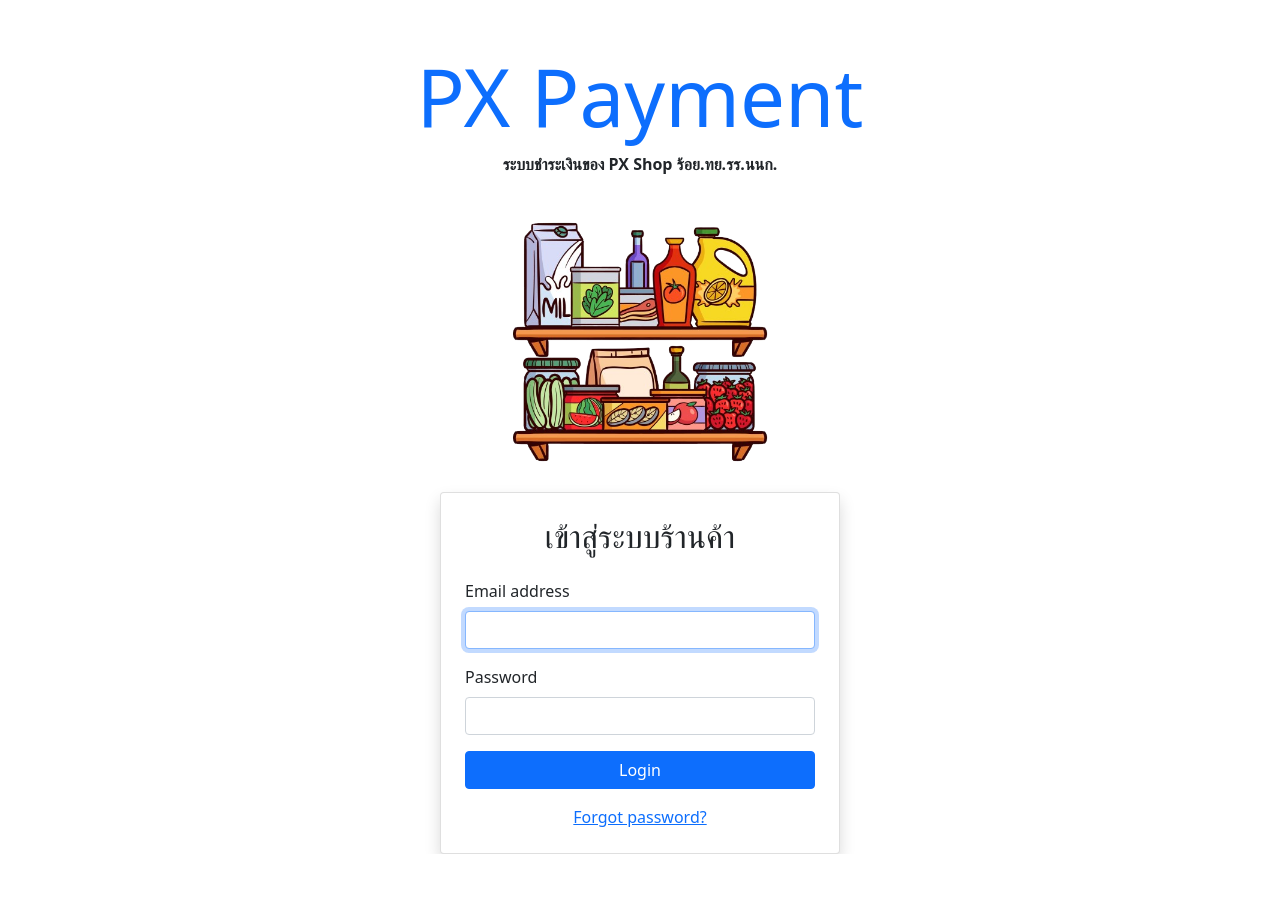
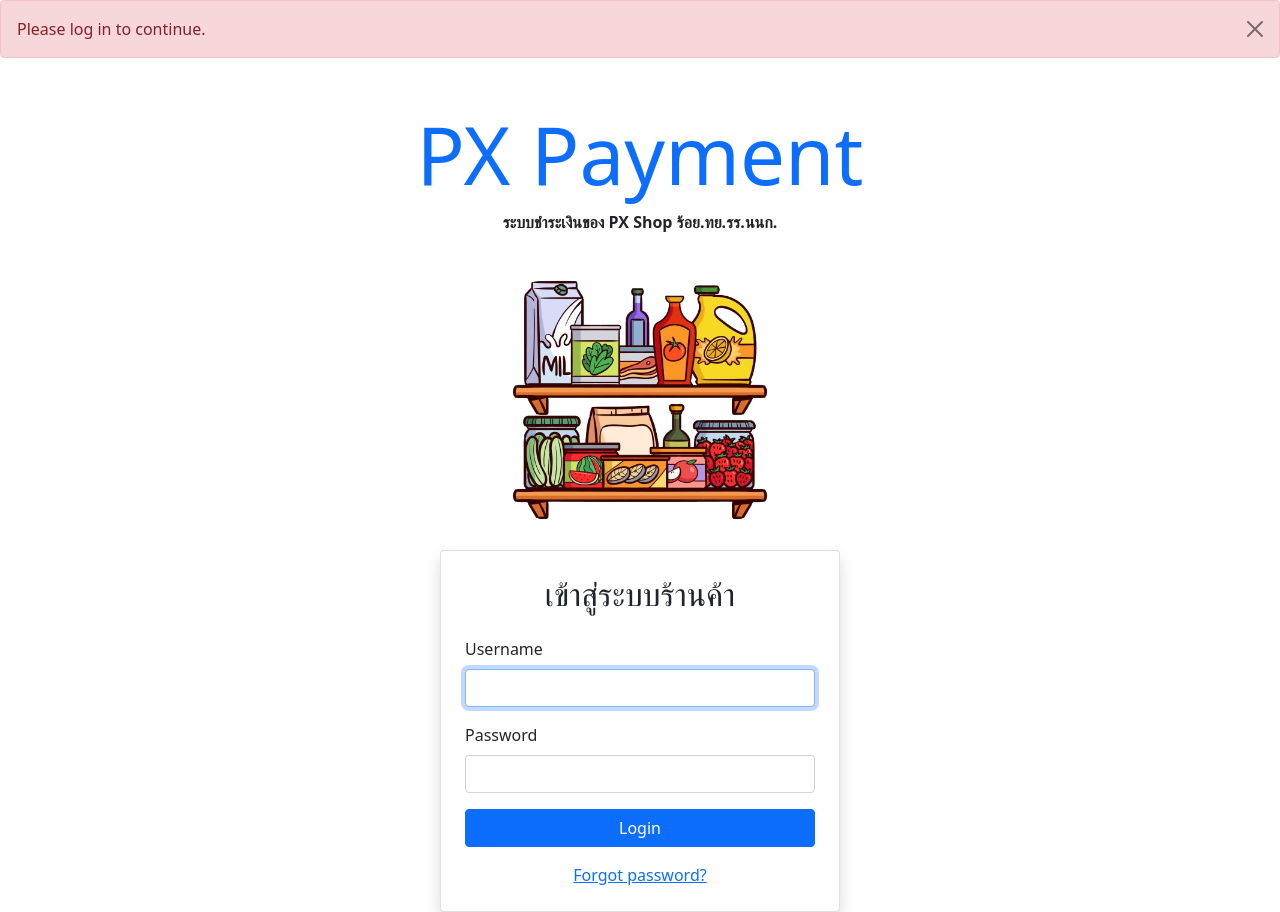
Before and after one commit to JimTaeH/pxshop, a Django app: page /indexV2/ in a window 1280 px wide. Before the commit the page ends 854 px from the top, so only its background shows below. Run offline with Django 3.2, Linux system fonts and the light colour scheme; some libraries are stand-ins or nearby versions.

Commit message:
update design

```diff
--- a/pxshop/pxpayment/templates/base.html
+++ b/pxshop/pxpayment/templates/base.html
@@ -8,41 +8,9 @@
     <title>PX Payment</title>
     <!-- Bootstrap core CSS -->
     <link href="{% static '/bootstrap-5.0.2-dist/css/bootstrap.min.css' %}" rel="stylesheet">
+    <script src="{% static '/bootstrap-5.0.2-dist/js/bootstrap.bundle.min.js' %}"></script>
 </head>
 <body>
-    <!-- ***** Header Area Start ***** -->
-  <header class="header-area header-sticky">
-      <div class="container">
-          <div class="row">
-              <div class="col-12">
-                  <nav class="main-nav">
-                      <!-- ***** Logo Start ***** -->
-                      <a href="/#top" class="logo">
-                          ระบบร้านค้า PX
-                      </a>
-                      <!-- ***** Logo End ***** -->
-                      <!-- ***** Menu Start ***** -->
-                      <ul class="nav">
-                          <li>
-                             <a href="/#top" class="active">หน้าหลัก</a>
-                          </li>
-                          {% if user.is_authenticated %}
-                          <li>
-                             <a href="/logout/">ออกจากระบบ</a>
-                          </li>
-                          {% else %}
-                          <li>
-                             <a href="/login/">เข้าสู่ระบบ</a>
-                          </li>
-                          {% endif %}
-                      </ul>
-                      <!-- ***** Menu End ***** -->
-                  </nav>
-              </div>
-          </div>
-      </div>
-  </header>
-  <!-- ***** Header Area End ***** -->
     {% block section1 %}
     {% endblock %}
 </body>
--- a/pxshop/pxpayment/templates/indexV2.html
+++ b/pxshop/pxpayment/templates/indexV2.html
@@ -1,15 +1,6 @@
+{% extends 'base.html' %}
 {%load static %}
-<!DOCTYPE html>
-<html lang="en">
-<head>
-    <meta charset="UTF-8">
-    <meta name="viewport" content="width=device-width, initial-scale=1.0">
-    {% include 'messages.html' %}
-    <title>PX Payment</title>
-    <!-- Bootstrap core CSS -->
-    <link href="{% static '/bootstrap-5.0.2-dist/css/bootstrap.min.css' %}" rel="stylesheet">
-</head>
-<body>
+{% block section1 %}
 <div class="container mt-5">
     <h1 class="display-1 text-center text-primary"><b>PX Payment</b></h1>
     <p class="text-center"><b>ระบบชำระเงินของ PX Shop ร้อย.ทย.รร.นนก.</b></p>
@@ -21,11 +12,18 @@
 
 <div class="container d-flex justify-content-center align-items-center">
 <div class="card p-4 shadow" style="max-width: 400px; width: 100%;">
+  {% if user.is_authenticated %}
+  <h2 class="text-center mb-4"> {{ user.username }} </h2>
+  <div class="d-grid mb-3">
+      <button type="submit" class="btn btn-primary"><a href="/logout/" style="color: #fff;">ออกจากระบบ</a></button>
+    </div>
+  {% else %}
   <h2 class="text-center mb-4">เข้าสู่ระบบร้านค้า</h2>
-      <form action="/login" method="POST">
+  <form method="POST">
     <div class="mb-3">
-          <label for="email" class="form-label">Email address</label>
-          <input type="email" class="form-control" id="email" name="email" required autofocus>
+      {% csrf_token %}
+      <label for="username" class="form-label">Username</label>
+      <input type="username" class="form-control" id="username" name="username" required autofocus>
     </div>
     <div class="mb-3">
       <label for="password" class="form-label">Password</label>
@@ -38,8 +36,8 @@
       <a href="#">Forgot password?</a>
     </div>
   </form>
+  {% endif %}
 </div>
 </div>
-
-</body>
 </html>
+{% endblock %}
--- a/pxshop/pxpayment/templates/messages.html
+++ b/pxshop/pxpayment/templates/messages.html
@@ -1,10 +1,8 @@
 {% for message in messages %}
 <div class="container-fluid p-0">
-  <div class="alert {{ message.tags }} alert-dismissible" role="alert" >
-    <button type="button" class="close" data-bs-dismiss="alert" aria-label="Close">
-      <span aria-hidden="true">&times;</span>
-    </button>
+  <div class="alert {{ message.tags }} alert-dismissible fade show" role="alert">
     {{ message }}
+    <button type="button" class="btn-close" data-bs-dismiss="alert" aria-label="Close"></button>
   </div>
 </div>
 {% endfor %}
--- a/pxshop/pxpayment/upload2db.py
+++ b/pxshop/pxpayment/upload2db.py
@@ -1,6 +1,6 @@
 import pandas as pd
 import numpy as np
-from .models import Product, Buyer
+from .models import Product, Buyer, Transaction, TransactionItems
 from tqdm import tqdm
 
 def upload_products_from_csv(file_path):
--- a/pxshop/pxpayment/views.py
+++ b/pxshop/pxpayment/views.py
@@ -20,7 +20,25 @@
 	return render(request, 'index.html', context)
 
 def indexV2(request):
-	return render(request, 'indexV2.html')
+	user = request.user
+	context = {
+		"user": user
+	}
+
+	if request.method == 'POST':
+		username = request.POST.get('username')
+		password = request.POST.get('password')
+		user = authenticate(request, username=username, password=password)
+		if user is not None:
+			login(request, user)
+			messages.success(request, "You are now logged in.")
+			return redirect('/indexV2')
+		else:
+			messages.error(request, "Invalid username or password.")
+	else:
+		messages.error(request, "Please log in to continue.")
+
+	return render(request, 'indexV2.html', context=context)
 
 def buyerpage(request):
 	buyer_fname = request.GET.get('fname')
@@ -132,4 +150,4 @@
 def logout_request(request):
 	logout(request)
 	messages.info(request, "You have successfully logged out.")
-	return redirect("/")
+	return redirect("/indexV2")
--- a/pxshop/pxshop/settings.py
+++ b/pxshop/pxshop/settings.py
@@ -30,7 +30,7 @@
 ALLOWED_HOSTS = ['*']
 
 CSRF_TRUSTED_ORIGINS = [
-    "https://73a1ffc87ea9.ngrok-free.app",  # ✅ Add your exact Ngrok domain
+    "https://fc26f84e914d.ngrok-free.app",  # ✅ Add your exact Ngrok domain
 ]
 
 
```
Also changed, not shown: pxshop/db.sqlite3. Lines whose indentation alone changed are shown as unchanged.
